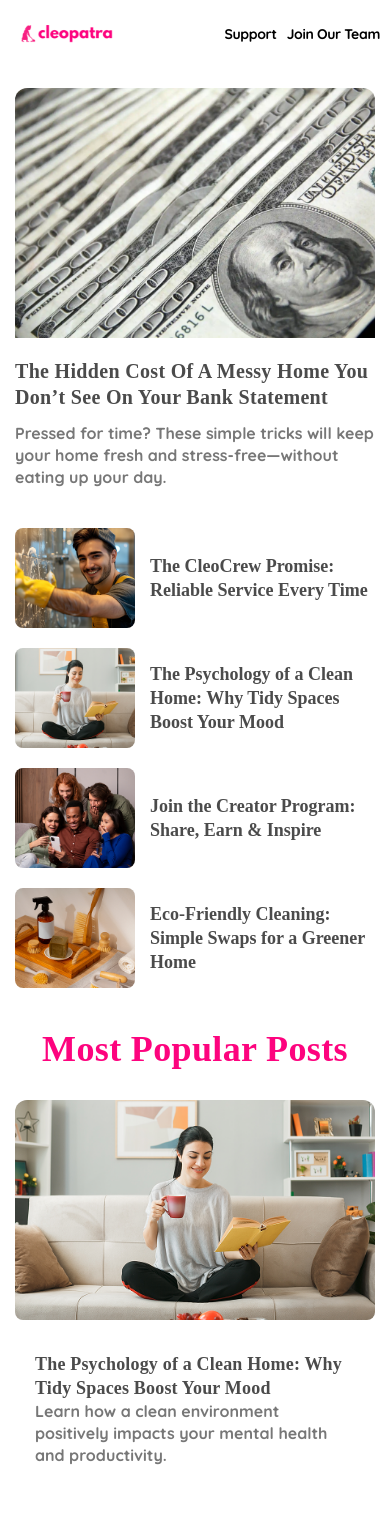
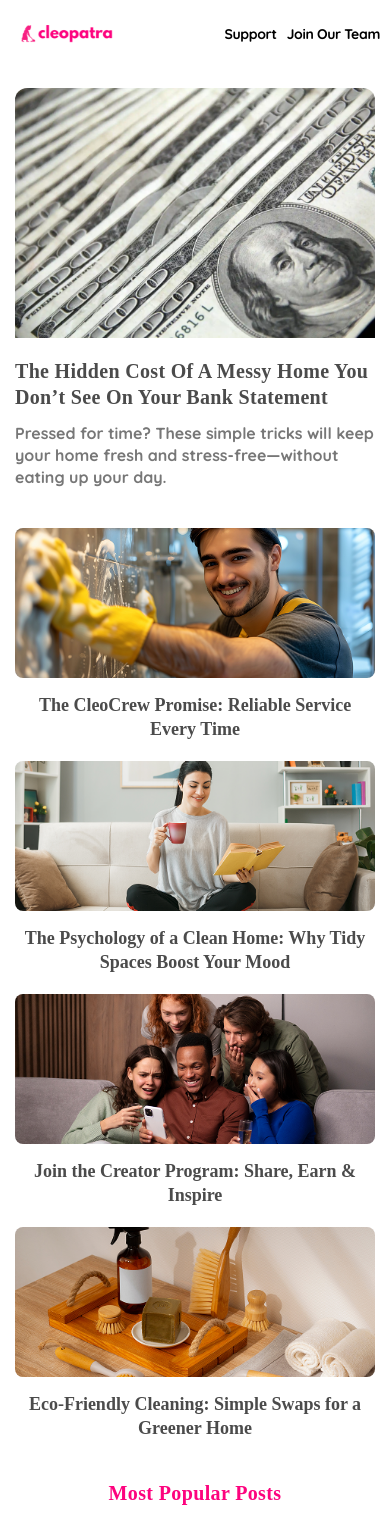
Before and after one commit to shami7117/cleopatra, a Next.js app: page /blogs in a window 390 px wide. Shown: the top 1514 px of the page. Built offline with nearby package versions, Linux system fonts and the light colour scheme.

Commit message:
worked on blog page

```diff
--- a/app/globals.css
+++ b/app/globals.css
@@ -1174,15 +1174,15 @@
 }
 
 .BlogPage_cardTitle__LDP0c {
-  color: #4b4b4b;
-  color: var(--Mian-text-color, #4b4b4b);
-  font-family: TorusPro;
-  font-size: 18px;
-  font-style: normal;
-  font-weight: 600;
-  letter-spacing: .18px;
-  line-height: 24px;
-  margin-top: 12px;
+  color: #4b4b4b !important;
+
+  font-family: TorusPro !important;
+  font-size: 18px !important;
+  font-style: normal !important;
+  font-weight: 600 !important;
+  letter-spacing: .18px !important;
+  line-height: 24px !important;
+  margin-top: 12px !important;
 }
 
 .BlogPage_largeCardDescription__qlzqw {
@@ -1243,6 +1243,13 @@
   color: #fff;
 }
 
+.footer {
+  background: #c70262;
+  color: #fff;
+  font-family: 'Inter', 'Segoe UI', Arial, sans-serif;
+  padding: 48px 0 24px 0;
+  letter-spacing: 0.01em;
+}
 
 @media only screen and (max-width: 1599px) {
   .Herosection_appBothButtons__tGRVa {
@@ -1593,6 +1600,29 @@
     max-width: 100% !important;
     width: 100% !important;
   }
+
+  .BlogPage_sidebarList__OdWZl {
+    grid-gap: 20px !important;
+    display: grid !important;
+    gap: 20px !important;
+    grid-template-columns: repeat(auto-fit, minmax(250px, 1fr)) !important;
+    width: 100% !important;
+  }
+
+  .BlogPage_sidebarItem__04d2F {
+    flex-direction: column !important;
+    text-align: center !important;
+  }
+
+  .BlogPage_sidebarImage__1HBQB {
+    height: 150px !important;
+    width: 100% !important;
+  }
+
+  .BlogPage_cardTitle__LDP0c {
+    font-size: 18px;
+    line-height: 24px;
+  }
 }
 
 @media only screen and (max-width: 479px) {
@@ -1777,6 +1807,21 @@
     font-size: 18px !important;
     line-height: 24px !important;
   }
+
+  .BlogPage_sectionTitle__dfbdm {
+    font-size: 20px !important;
+    line-height: 26px !important;
+  }
+
+  .BlogPage_cardTitle__LDP0c {
+    font-size: 16px !important;
+    line-height: 22px !important;
+  }
+
+  .BlogPage_readMoreButton__E1ZE8 {
+    font-size: 12px !important;
+    padding: 8px 20px !important;
+  }
 }
 
 @media only screen and (max-width: 767px) {
@@ -1998,4 +2043,28 @@
     font-size: 20px !important;
     line-height: 26px !important;
   }
-}
+
+  .BlogPage_sidebarList__OdWZl {
+    grid-template-columns: 1fr !important;
+  }
+
+  .BlogPage_sectionTitle__dfbdm {
+    font-size: 24px;
+    line-height: 30px;
+  }
+
+  .BlogPage_articlesGrid__GoULp {
+    padding: 0 10px !important;
+  }
+
+  .BlogPage_articlesGrid__GoULp {
+    gap: 20px !important;
+    grid-template-columns: 1fr !important;
+    max-width: 100% !important;
+  }
+
+  .BlogPage_readMoreButton__E1ZE8 {
+    font-size: 14px;
+    padding: 10px 30px;
+  }
+}
--- a/components/GlobalFooter.tsx
+++ b/components/GlobalFooter.tsx
@@ -1,48 +1,70 @@
-import React from 'react';
-import { Poppins } from 'next/font/google';
+import React from "react";
+import { Poppins } from "next/font/google";
 
-const poppins = Poppins({ subsets: ['latin'], weight: ['400', '600', '700'] });
-import Image from 'next/image';
-import { ArrowRight } from 'lucide-react';
+const poppins = Poppins({ subsets: ["latin"], weight: ["400", "600", "700"] });
+import Image from "next/image";
+import { ArrowRight } from "lucide-react";
 
 const Footer = () => {
-const socialLinks = [
-    { name: 'Twitter', icon: 'https://cdn.simpleicons.org/x/white', url: '#' },
+  const socialLinks = [
+    { name: "Twitter", icon: "https://cdn.simpleicons.org/x/white", url: "#" },
     // { name: 'LinkedIn', icon: 'https://cdn.simpleicons.org/linkedin/white', url: '#' },
-    { name: 'YouTube', icon: 'https://cdn.simpleicons.org/youtube/white', url: '#' },
-    { name: 'TikTok', icon: 'https://cdn.simpleicons.org/tiktok/white', url: '#' },
-    { name: 'Instagram', icon: 'https://cdn.simpleicons.org/instagram/white', url: '#' },
-    { name: 'Facebook', icon: 'https://cdn.simpleicons.org/facebook/white', url: '#' },
+    {
+      name: "YouTube",
+      icon: "https://cdn.simpleicons.org/youtube/white",
+      url: "#",
+    },
+    {
+      name: "TikTok",
+      icon: "https://cdn.simpleicons.org/tiktok/white",
+      url: "#",
+    },
+    {
+      name: "Instagram",
+      icon: "https://cdn.simpleicons.org/instagram/white",
+      url: "#",
+    },
+    {
+      name: "Facebook",
+      icon: "https://cdn.simpleicons.org/facebook/white",
+      url: "#",
+    },
   ];
   const appLinks = [
-    { name: 'Cleopatra for Android', url: '#' },
-    { name: 'CLEOPATRA FOR IOS', url: '#' },
-    { name: 'HELP CENTER', url: '#' },
+    { name: "Cleopatra for Android", url: "#" },
+    { name: "CLEOPATRA FOR IOS", url: "#" },
+    { name: "HELP CENTER", url: "#" },
   ];
 
   const footerLinks = [
-    { name: 'TERMS OF SERVICE', url: '#' },
-    { name: 'PRIVACY POLICY', url: '#' },
-    { name: 'COOKIE POLICY', url: '#' },
-    { name: 'NOTICE AT COLLECTION', url: '#' },
-    { name: 'OUR LOCATIONS', url: '#' },
-    { name: 'OUR BLOG', url: '/blogs' },
-    { name: 'CREATOR PROGRAM', url: '#' },
+    { name: "TERMS OF SERVICE", url: "#" },
+    { name: "PRIVACY POLICY", url: "#" },
+    { name: "COOKIE POLICY", url: "#" },
+    { name: "NOTICE AT COLLECTION", url: "#" },
+    { name: "OUR LOCATIONS", url: "#" },
+    { name: "OUR BLOG", url: "/blogs" },
+    { name: "CREATOR PROGRAM", url: "#" },
   ];
 
   return (
-  <footer className={`bg-[#FD037E] text-white ${poppins.className}`}>
+    <footer className={`footer ${poppins.className}`}>
       <div className="max-w-7xl mx-auto px-4 sm:px-6 lg:px-8 py-8 sm:py-12">
         <div className="grid grid-cols-1 md:grid-cols-2 lg:grid-cols-3 gap-8 lg:gap-12">
           {/* Logo and Social Section */}
           <div className="space-y-6">
             {/* Logo Placeholder */}
-            <div className="w-12 h-12 bg-white rounded-lg flex items-center justify-center">
-              {/* Add your logo here */}
-        <Image alt='logo' src={'/footer.png'} width={270} height={44} className='' />
-            </div>
+            {/* <div className="w-12 h-12 bg-white rounded-lg flex items-center justify-center">
 
-             {/* Social Icons */}
+              <Image
+                alt="logo"
+                src={"/footer.png"}
+                width={270}
+                height={44}
+                className=""
+              />
+            </div> */}
+
+            {/* Social Icons */}
             <div className="flex flex-wrap gap-3">
               {socialLinks.map((social, index) => (
                 <a
@@ -51,7 +73,11 @@ const socialLinks = [
                   className="w-10 h-10 rounded-full border-2 border-white flex items-center justify-center hover:bg-white transition-all duration-200 p-2"
                   aria-label={social.name}
                 >
-                  <img src={social.icon} alt={social.name} className="w-full h-full" />
+                  <img
+                    src={social.icon}
+                    alt={social.name}
+                    className="w-full h-full"
+                  />
                 </a>
               ))}
             </div>
@@ -67,7 +93,9 @@ const socialLinks = [
                     href={link.url}
                     className="flex items-center justify-between group hover:translate-x-1 transition-transform duration-200"
                   >
-                    <span className="text-sm sm:text-[20px] font-normal">{link.name}</span>
+                    <span className="text-sm sm:text-[20px] font-normal">
+                      {link.name}
+                    </span>
                     <ArrowRight className="w-5 h-5 group-hover:translate-x-1 transition-transform duration-200" />
                   </a>
                 </li>
@@ -94,9 +122,7 @@ const socialLinks = [
 
         {/* Copyright */}
         <div className="mt-12 pt-8 border-t border-white/20 text-center">
-          <p className="text-sm">
-            © 2025 Cleopatra Inc. All Rights Reserved
-          </p>
+          <p className="text-sm">© 2025 Cleopatra Inc. All Rights Reserved</p>
         </div>
       </div>
     </footer>
```
